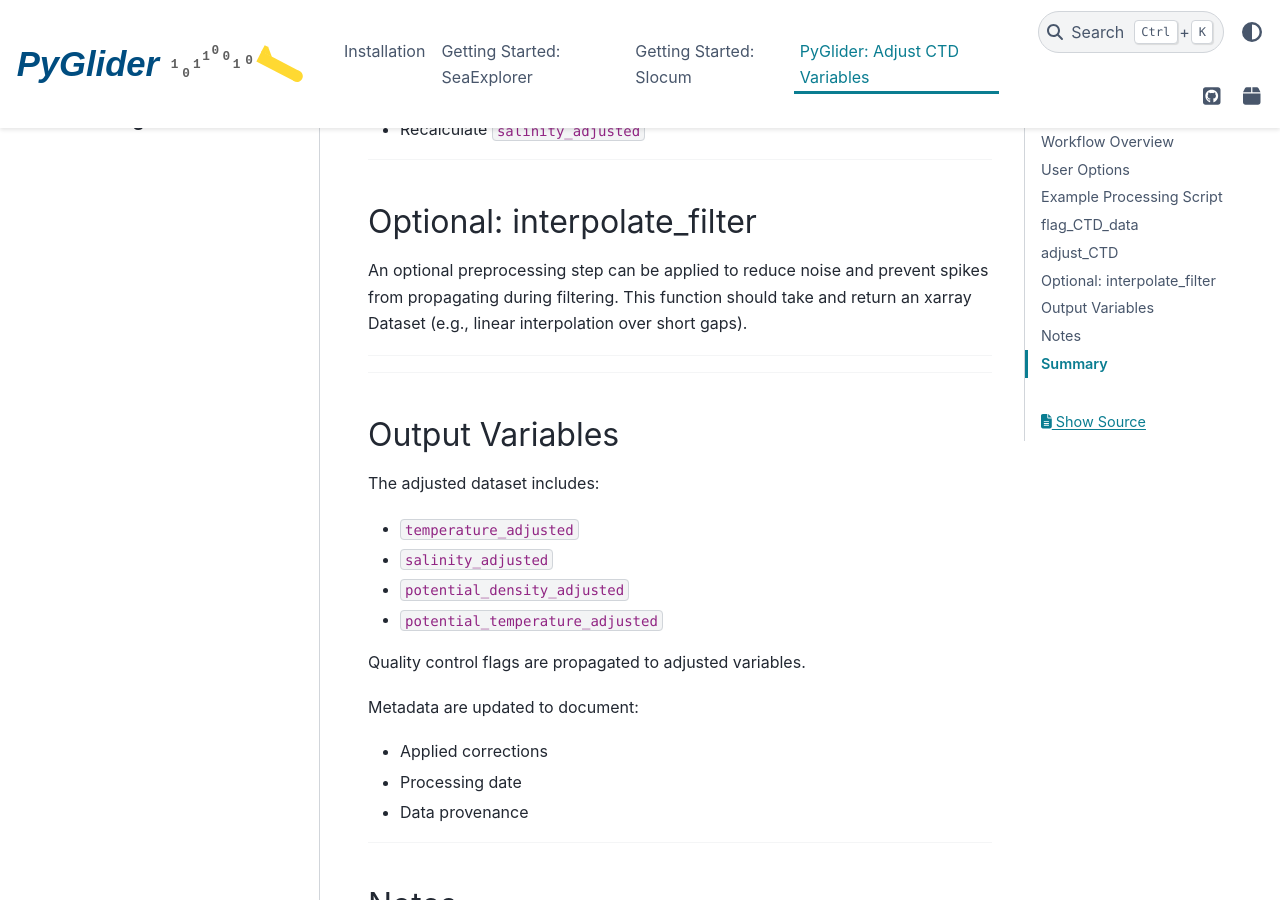
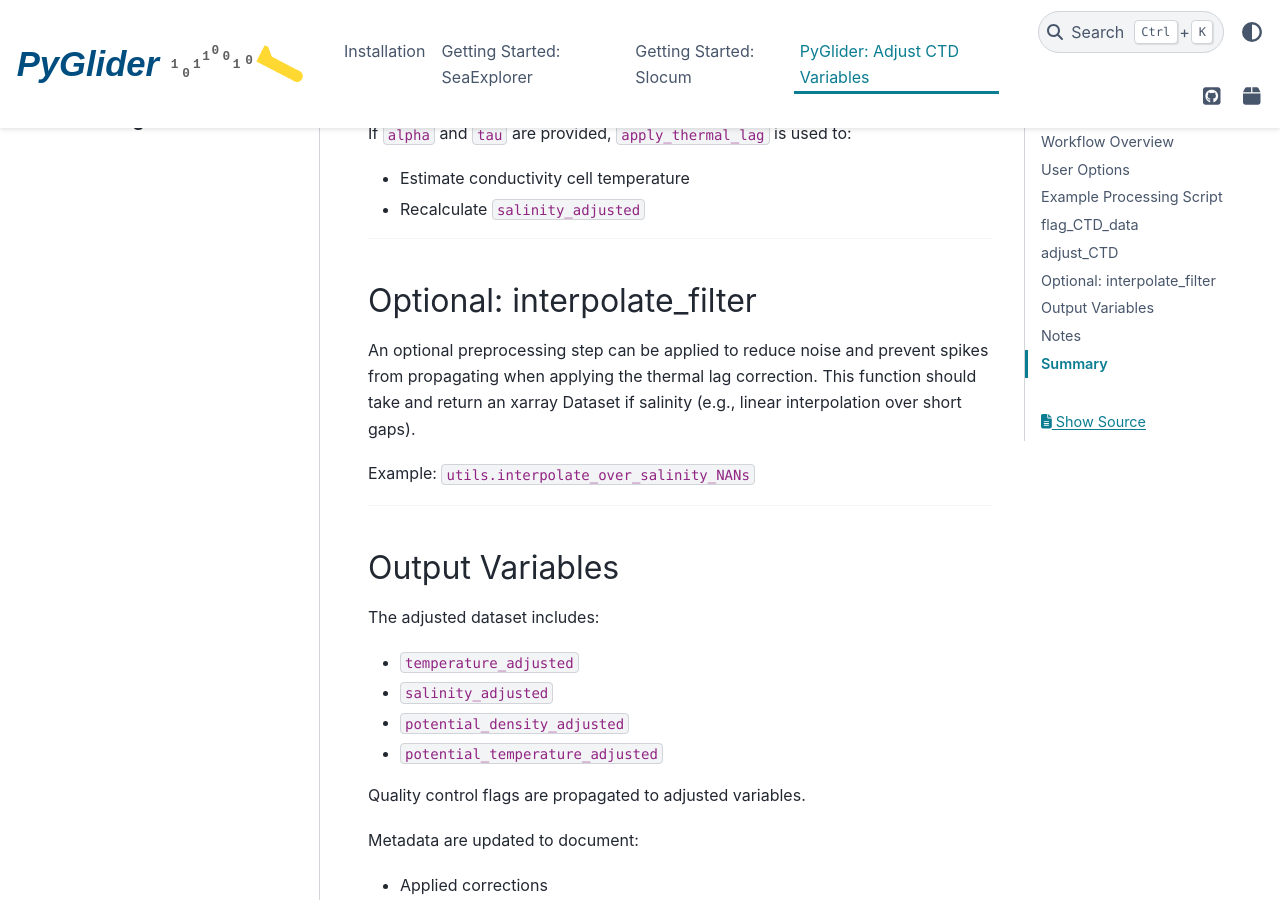
Before and after one commit to c-proof/pyglider, a Sphinx documentation site: the page built from docs/adjust_CTD.md, in a window 1280 px wide and 900 px high, scrolled down 3808 px. Built offline with Sphinx 7.4.7 and the PyData theme 0.15.4, drawn with Linux system fonts in a browser that asks for light colours; pages that are not in the unit, such as notebooks, are missing from menus; some of the changed text lies outside the part shown.

Commit message:
Jody looks over code

```diff
--- a/docs/adjust_CTD.md
+++ b/docs/adjust_CTD.md
@@ -153,9 +154,9 @@ If `alpha` and `tau` are provided, `apply_thermal_lag` is used to:
 
 ## Optional: interpolate_filter
 
-An optional preprocessing step can be applied to reduce noise and prevent spikes from propagating during filtering. This function should take and return an xarray Dataset (e.g., linear interpolation over short gaps).
+An optional preprocessing step can be applied to reduce noise and prevent spikes from propagating when applying the thermal lag correction. This function should take and return an xarray Dataset if salinity (e.g., linear interpolation over short gaps).
 
----
+Example: `utils.interpolate_over_salinity_NANs`
 
 ---
 
```
Also changed, not shown: other parts of docs/adjust_CTD.md (+3 -2 lines), 7 other files.
